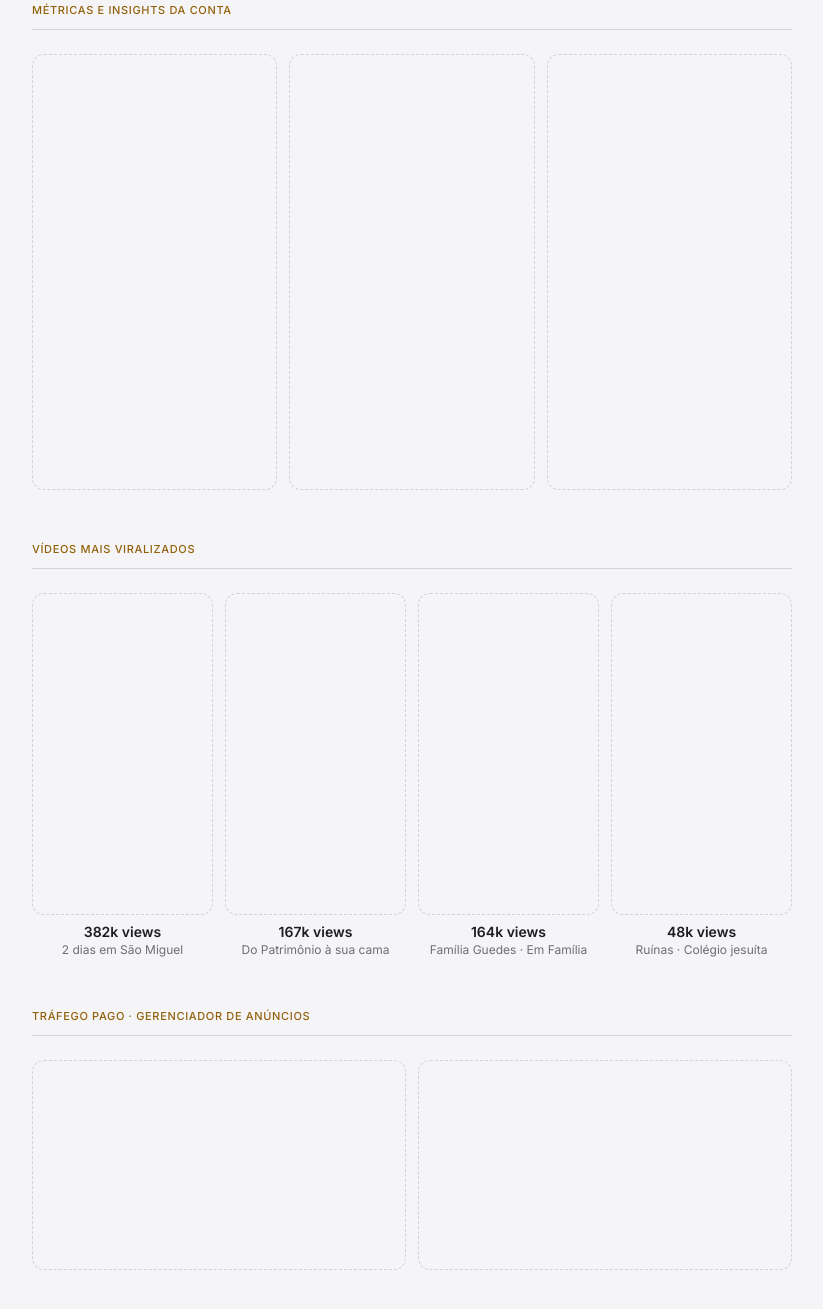
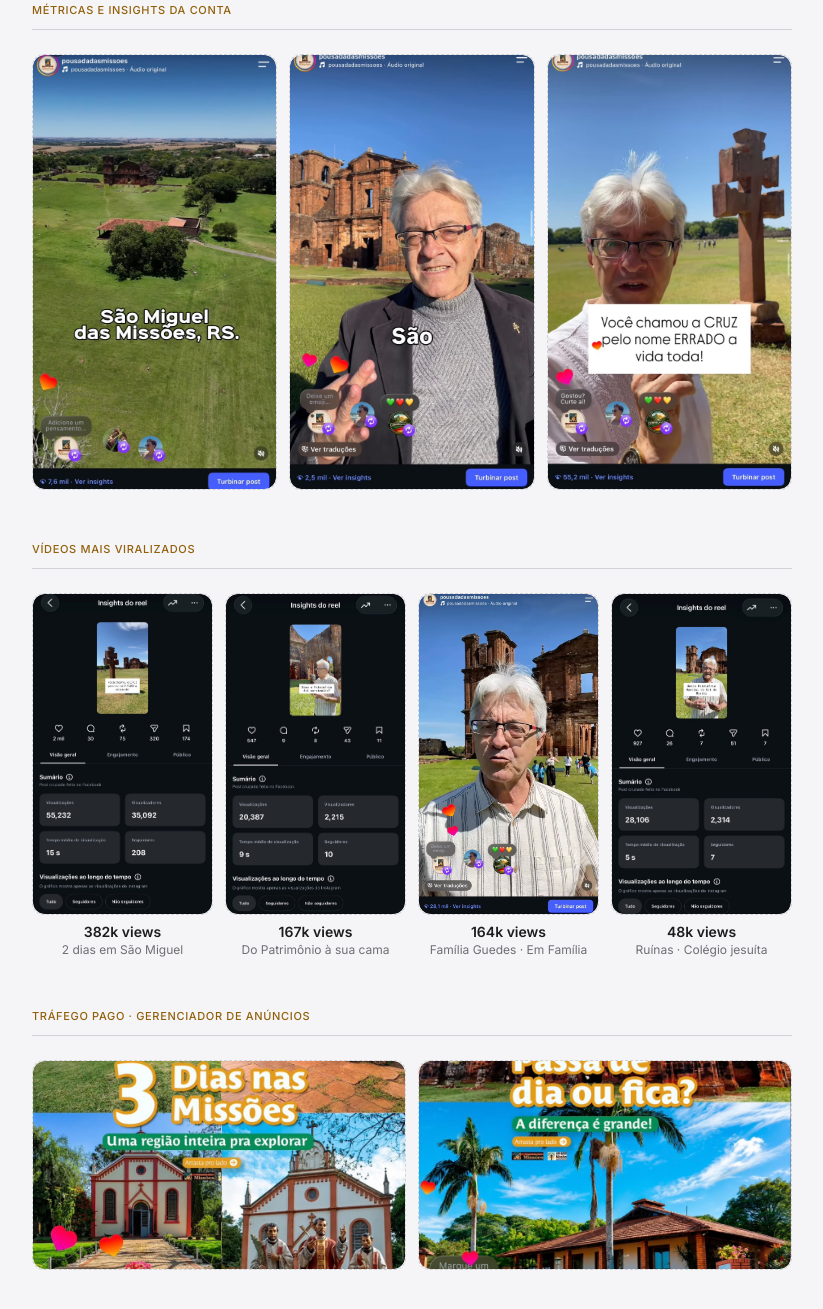
Before and after one commit to pedronicolasmm-coder/proposta-complementacao-prefeitura, a plain HTML site: page index.html in a window 1280 px wide. Shown: the part 1057-2366 px from the top of the page, without its empty margins (228-1051 px from the left). Drawn offline with Linux system fonts and the light colour scheme.

Commit message:
Corrige exibição das imagens adicionando classe loaded

```diff
--- a/index.html
+++ b/index.html
@@ -438,15 +438,15 @@
       <div class="prints-3">
         <div class="print-slot print-slot-vertical">
           <!-- IMAGEM 1: MÉTRICA - cole o link no src abaixo -->
-          <img src="imagens/WhatsApp%20Image%202026-09-15%20at%2011.13.19.jpeg" alt="Métrica 1" style="width:100%;height:100%;object-fit:cover;border-radius:12px;">
+          <img src="imagens/WhatsApp%20Image%202026-09-15%20at%2011.13.19.jpeg" alt="Métrica 1" class="loaded" style="width:100%;height:100%;object-fit:cover;border-radius:12px;">
         </div>
         <div class="print-slot print-slot-vertical">
           <!-- IMAGEM 2: MÉTRICA - cole o link no src abaixo -->
-          <img src="imagens/WhatsApp%20Image%202026-09-15%20at%2011.13.19%20(1).jpeg" alt="Métrica 2" style="width:100%;height:100%;object-fit:cover;border-radius:12px;">
+          <img src="imagens/WhatsApp%20Image%202026-09-15%20at%2011.13.19%20(1).jpeg" alt="Métrica 2" class="loaded" style="width:100%;height:100%;object-fit:cover;border-radius:12px;">
         </div>
         <div class="print-slot print-slot-vertical">
           <!-- IMAGEM 3: MÉTRICA - cole o link no src abaixo -->
-          <img src="imagens/WhatsApp%20Image%202026-09-15%20at%2011.13.20%20(1).jpeg" alt="Métrica 3" style="width:100%;height:100%;object-fit:cover;border-radius:12px;">
+          <img src="imagens/WhatsApp%20Image%202026-09-15%20at%2011.13.20%20(1).jpeg" alt="Métrica 3" class="loaded" style="width:100%;height:100%;object-fit:cover;border-radius:12px;">
         </div>
       </div>
     </div>
@@ -458,7 +458,7 @@
         <div>
           <div class="print-slot print-slot-vertical">
             <!-- IMAGEM 4: VÍDEO 382k views - cole o link no src abaixo -->
-            <img src="imagens/WhatsApp%20Image%202026-09-15%20at%2011.13.20%20(2).jpeg" alt="Vídeo 1" style="width:100%;height:100%;object-fit:cover;border-radius:12px;">
+            <img src="imagens/WhatsApp%20Image%202026-09-15%20at%2011.13.20%20(2).jpeg" alt="Vídeo 1" class="loaded" style="width:100%;height:100%;object-fit:cover;border-radius:12px;">
           </div>
           <div class="print-caption">
             <div class="print-views">382k views</div>
@@ -468,7 +468,7 @@
         <div>
           <div class="print-slot print-slot-vertical">
             <!-- IMAGEM 5: VÍDEO 167k views - cole o link no src abaixo -->
-            <img src="imagens/WhatsApp%20Image%202026-09-15%20at%2011.13.21%20(1).jpeg" alt="Vídeo 2" style="width:100%;height:100%;object-fit:cover;border-radius:12px;">
+            <img src="imagens/WhatsApp%20Image%202026-09-15%20at%2011.13.21%20(1).jpeg" alt="Vídeo 2" class="loaded" style="width:100%;height:100%;object-fit:cover;border-radius:12px;">
           </div>
           <div class="print-caption">
             <div class="print-views">167k views</div>
@@ -478,7 +478,7 @@
         <div>
           <div class="print-slot print-slot-vertical">
             <!-- IMAGEM 6: VÍDEO 164k views - cole o link no src abaixo -->
-            <img src="imagens/WhatsApp%20Image%202026-09-15%20at%2011.13.21%20(2).jpeg" alt="Vídeo 3" style="width:100%;height:100%;object-fit:cover;border-radius:12px;">
+            <img src="imagens/WhatsApp%20Image%202026-09-15%20at%2011.13.21%20(2).jpeg" alt="Vídeo 3" class="loaded" style="width:100%;height:100%;object-fit:cover;border-radius:12px;">
           </div>
           <div class="print-caption">
             <div class="print-views">164k views</div>
@@ -488,7 +488,7 @@
         <div>
           <div class="print-slot print-slot-vertical">
             <!-- IMAGEM 7: VÍDEO 48k views - cole o link no src abaixo -->
-            <img src="imagens/WhatsApp%20Image%202026-09-15%20at%2011.13.21%20(3).jpeg" alt="Vídeo 4" style="width:100%;height:100%;object-fit:cover;border-radius:12px;">
+            <img src="imagens/WhatsApp%20Image%202026-09-15%20at%2011.13.21%20(3).jpeg" alt="Vídeo 4" class="loaded" style="width:100%;height:100%;object-fit:cover;border-radius:12px;">
           </div>
           <div class="print-caption">
             <div class="print-views">48k views</div>
@@ -504,11 +504,11 @@
       <div class="prints-2">
         <div class="print-slot print-slot-horizontal">
           <!-- IMAGEM 8: GERENCIADOR DE ANÚNCIOS - cole o link no src abaixo -->
-          <img src="imagens/WhatsApp%20Image%202026-09-15%20at%2011.13.22.jpeg" alt="Gerenciador 1" style="width:100%;height:100%;object-fit:cover;border-radius:12px;">
+          <img src="imagens/WhatsApp%20Image%202026-09-15%20at%2011.13.22.jpeg" alt="Gerenciador 1" class="loaded" style="width:100%;height:100%;object-fit:cover;border-radius:12px;">
         </div>
         <div class="print-slot print-slot-horizontal">
           <!-- IMAGEM 9: GERENCIADOR DE ANÚNCIOS - cole o link no src abaixo -->
-          <img src="imagens/WhatsApp%20Image%202026-09-15%20at%2011.13.22%20(1).jpeg" alt="Gerenciador 2" style="width:100%;height:100%;object-fit:cover;border-radius:12px;">
+          <img src="imagens/WhatsApp%20Image%202026-09-15%20at%2011.13.22%20(1).jpeg" alt="Gerenciador 2" class="loaded" style="width:100%;height:100%;object-fit:cover;border-radius:12px;">
         </div>
       </div>
     </div>
```
